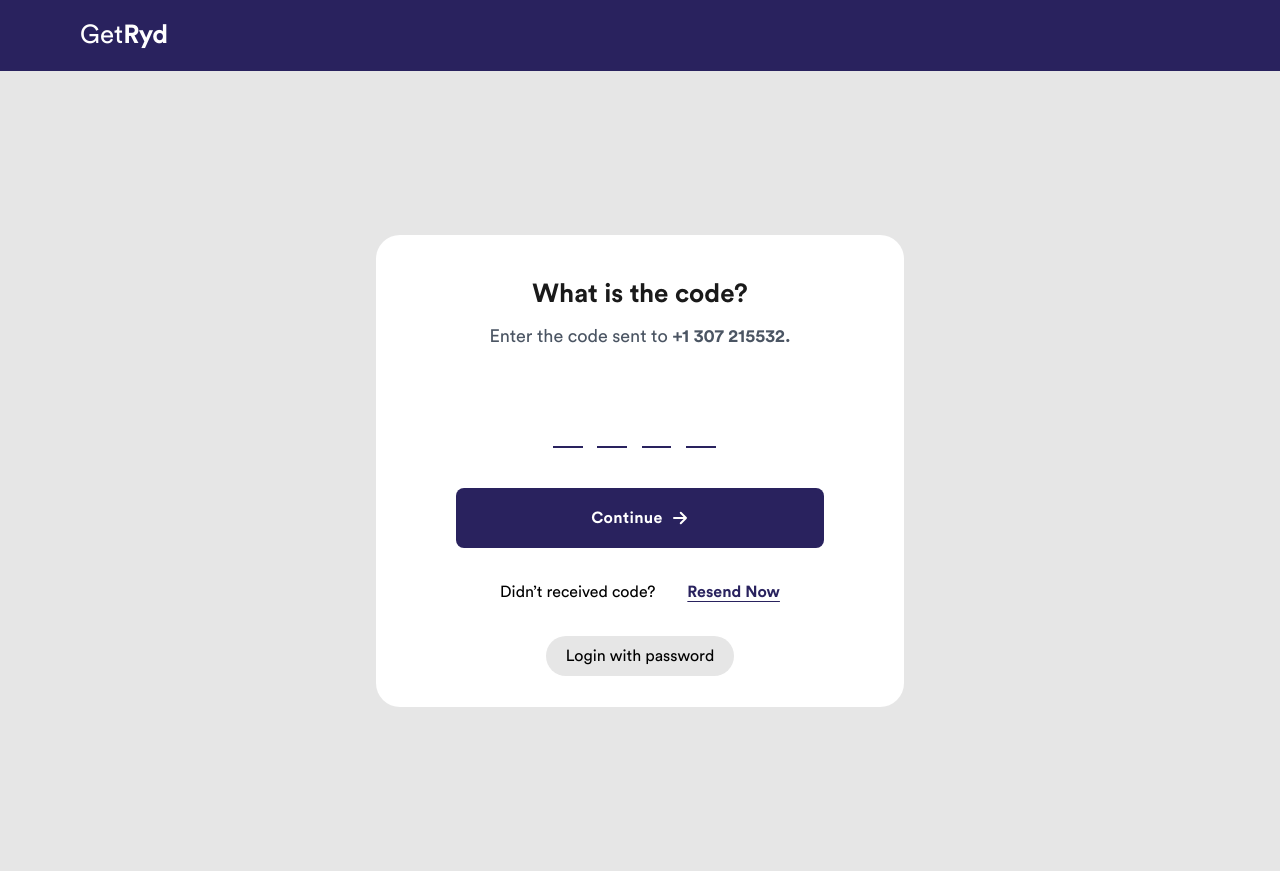
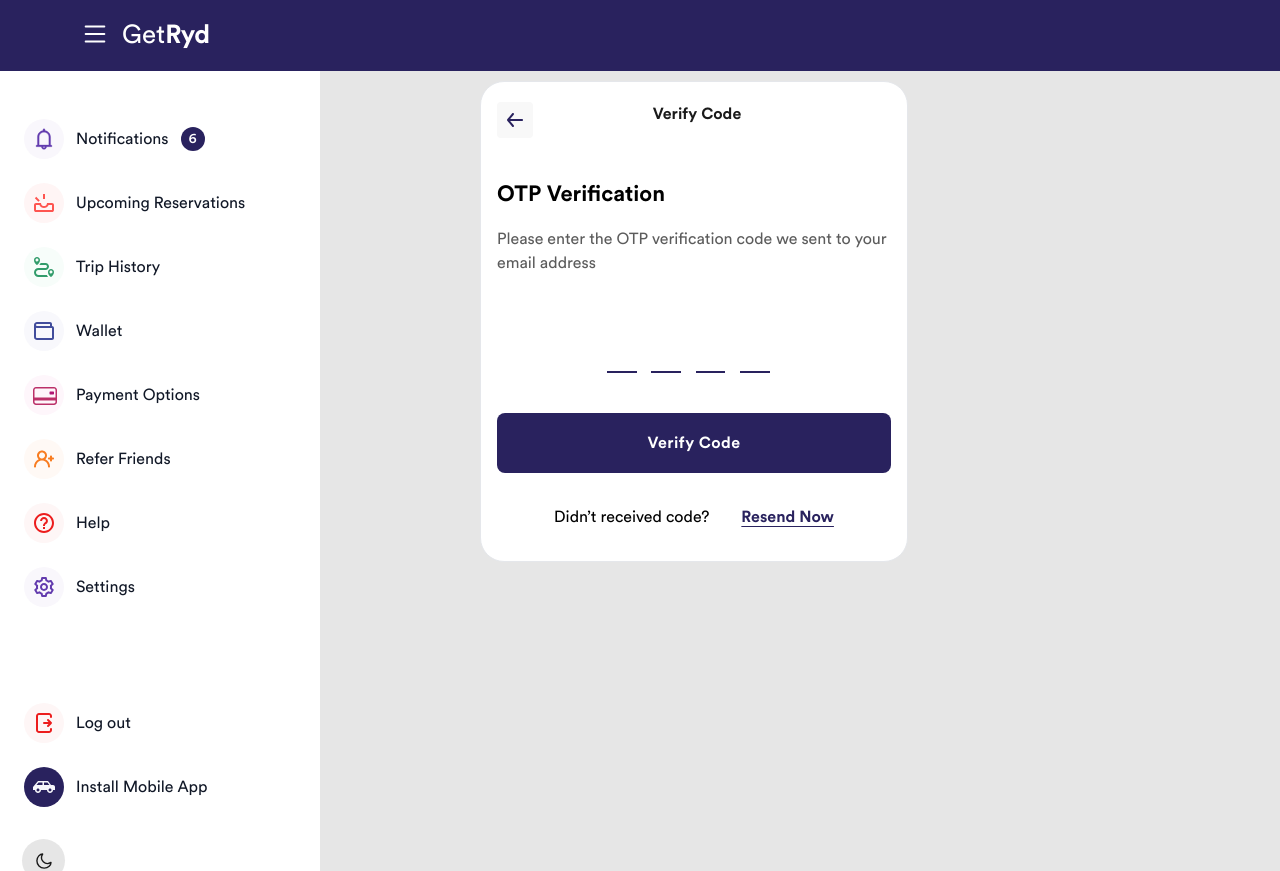
Before and after one commit to shohan-ch/ride-sharing-platform, a Next.js app: page /rider_profile/otp in a window 1280 px wide. Built offline with nearby package versions, Linux system fonts and the light colour scheme.

Commit message:
Page:created rider profile otp page

```diff
--- a/src/components/Auth/Otp.jsx
+++ b/src/components/Auth/Otp.jsx
@@ -1,27 +1,25 @@
-import { useRouter } from "next/router"
-import Button from "../Utils/Button/Button"
+import { useRouter } from "next/router";
+import Button from "../Utils/Button/Button";
 
 export default () => {
   const router = useRouter();
 
   const loginWithPassHandler = () => {
-    router.push('/loginwithPassword')
-  }
+    router.push("/loginwithPassword");
+  };
   const continueHandler = () => {
-    router.push('/riderForm')
-
-  }
+    router.push("/riderForm");
+  };
 
   return (
-
     <>
-      <section className="lg:flex lg:justify-center lg:items-center 2xs:w-full 2xs:block 2xs:h-full sm:w-full sm:block dark:bg-dark-bg h-screen">
-        <div className="lg:w-[528px] lg:h-[472px] lg:rounded-3xl lg:border-0 lg:dark:border bg-white lg:px-10 2xs:pb-20 2xs:dark:border-0 sm:pb-20 sm:dark:border-0 dark:bg-dark-bg">
-          <div className="lg:text-center lg:mt-10 lg:pt-0 2xs:text-left 2xs:px-5 2xs:pt-[100px] sm:text-left sm:px-10 sm:pt-[120px]">
-            <h1 className="text-26 2xs:text-22 dark:text-gray-2 mb-2 font-bold text-black">
+      <section className="h-screen dark:bg-dark-bg sm:block sm:w-full lg:flex lg:items-center lg:justify-center 2xs:block 2xs:h-full 2xs:w-full">
+        <div className="bg-white dark:bg-dark-bg sm:pb-20 sm:dark:border-0 lg:h-[472px] lg:w-[528px] lg:rounded-3xl lg:border-0 lg:px-10 lg:dark:border 2xs:pb-20 2xs:dark:border-0">
+          <div className="sm:px-10 sm:pt-[120px] sm:text-left lg:mt-10 lg:pt-0 lg:text-center 2xs:px-5 2xs:pt-[100px] 2xs:text-left">
+            <h1 className="mb-2 text-26 font-bold text-black dark:text-gray-2 2xs:text-22">
               What is the code?
             </h1>
-            <p className="2xs:text-sm 2xs:mb-5 sm:mb-5 dark:text-gray-2 mb-8 text-lg font-normal text-gray-600">
+            <p className="mb-8 text-lg font-normal text-gray-600 dark:text-gray-2 sm:mb-5 2xs:mb-5 2xs:text-sm">
               Enter the code sent to
               <span className="font-semibold"> +1 307 215532.</span>
             </p>
@@ -30,20 +28,23 @@ export default () => {
                 maxLength={4}
                 defaultValue=""
                 id="under_textInput"
-                className="under_textInput 2xs:float-left 2xs:mt-0 lg:my-10 lg:mx-auto 2xs:mb-10 sm:mb-10 focus:text-primary-500 dark:text-gray-2 dark:under_textInputDark"
+                className="under_textInput dark:under_textInputDark focus:text-primary-500 dark:text-gray-2 sm:mb-10 lg:my-10 lg:mx-auto 2xs:float-left 2xs:mt-0 2xs:mb-10"
               />
 
-
-              <Button color={"blue"} iconName="rightArrow" iconPosition="right" handler={continueHandler}>Continue</Button>
-
-
-
-              <p className="lg:mt-8 lg:text-base 2xs:text-center dark:text-gray-2 text-center">
+              <Button
+                color={"blue"}
+                iconName="rightArrow"
+                iconPosition="right"
+                handler={continueHandler}
+              >
+                Continue
+              </Button>
+              <p className="text-center dark:text-gray-2 lg:mt-8 lg:text-base 2xs:text-center">
                 Didn’t received code?
-                <span className="2xs:ml-4 ml-8 font-bold">
+                <span className="ml-8 font-bold 2xs:ml-4">
                   <a
                     href="index.html"
-                    className="text-primary-500 decoration-primary-500 underline-offset-4 dark:text-gray-2 dark:decoration-gray-2 underline"
+                    className="text-primary-500 underline decoration-primary-500 underline-offset-4 dark:text-gray-2 dark:decoration-gray-2"
                   >
                     Resend Now
                   </a>
@@ -52,8 +53,7 @@ export default () => {
               <div className="text-center">
                 <a
                   onClick={loginWithPassHandler}
-
-                  className="cursor-pointer inline-block mt-8 bg-gray-2 rounded-[32px] px-5 py-2 2xs:mt-6 2xs:mx-auto dark:bg-dark-2 dark:text-gray-2 hover:bg-gray-100 transition-all duration-200"
+                  className="mt-8 inline-block cursor-pointer rounded-[32px] bg-gray-2 px-5 py-2 transition-all duration-200 hover:bg-gray-100 dark:bg-dark-2 dark:text-gray-2 2xs:mx-auto 2xs:mt-6"
                 >
                   Login with password
                 </a>
@@ -61,10 +61,7 @@ export default () => {
             </div>
           </div>
         </div>
-        </section>
+      </section>
     </>
-
-
-
-  )
-}
+  );
+};
--- /dev/null
+++ b/src/components/RiderProfile/Otp/OtpCodeView.jsx
@@ -0,0 +1,59 @@
+import Link from "next/link";
+import Button from "@/components/Utils/Button/Button";
+
+export default () => {
+  return (
+    <>
+      <section className="sec items-center justify-center md:block md:h-full md:w-full lg:flex lg:justify-start lg:pl-[480px] lg:pt-[10px] 2xs:block 2xs:h-full 2xs:w-full">
+        <div className="wrapper relative  border  bg-white px-4 pt-5 dark:bg-dark-bg sm:pb-8 sm:dark:border-0 lg:w-[428px] lg:rounded-3xl lg:dark:border 2xs:h-screen 2xs:w-auto 2xs:pt-2 2xs:pb-10 2xs:dark:border-0">
+          <div className="sm:pt-4 sm:text-left lg:pt-0 2xs:px-0 2xs:pt-0 2xs:text-left">
+            <div className="scroll_div h-full dark:border-[#2C2C35]">
+              <div className="pickup_header mb-10 flex md:pl-[16px] md:pr-[76px] lg:pl-0 lg:pr-[30px] 2xs:mb-3 2xs:pr-4 2xs:pl-0">
+                <Link href="/rider_profile/verify_email">
+                  <img src="/assets/icons/back.svg" alt="svg_icon" />
+                </Link>
+                <h2 className="mx-auto font-extrabold text-black dark:text-gray-2 2xl:text-22 3xl:text-[24px] 2xs:text-[18px]">
+                  Verify Code
+                </h2>
+              </div>
+              <div className="rounded-5 mx-auto mt-2 rounded-lg px-0 dark:text-white 2xs:mt-2 2xs:pt-0">
+                <p className="font-bold md:text-[20px] lg:text-[22px] 2xs:text-[18px]">
+                  OTP Verification
+                </p>
+                <p className="mt-4 text-gray-light dark:text-white">
+                  Please enter the OTP verification code we sent to your email
+                  address
+                </p>
+              </div>
+              <div>
+                <form>
+                  <input
+                    maxLength={4}
+                    defaultValue=""
+                    id="under_textInput"
+                    className="under_textInput dark:under_textInputDark focus:text-primary-500 dark:text-gray-2 sm:mb-10 lg:my-10 lg:mx-auto 2xs:float-left 2xs:mt-0 2xs:mb-10"
+                  />
+
+                  <Button color="blue" handler={() => alert(123)}>
+                    Verify Code
+                  </Button>
+                </form>
+                <p className="text-center dark:text-gray-2 lg:mt-8 lg:text-base 2xs:text-center">
+                  Didn’t received code?
+                  <span className="ml-8 font-bold 2xs:ml-4">
+                    <a
+                      href="#"
+                      className="text-primary-500 underline decoration-primary-500 underline-offset-4 dark:text-gray-2 dark:decoration-gray-2"
+                    >
+                      Resend Now
+                    </a>
+                  </span>
+                </p>
+              </div>
+            </div>
+          </div>
+        </div>
+      </section>
+    </>
+  );
+};
--- a/src/components/RiderProfile/RiderProfileHome.jsx
+++ b/src/components/RiderProfile/RiderProfileHome.jsx
@@ -43,7 +43,8 @@ export default () => {
                   </p>
                 </div>
               </div>
-              <a href="./rider_verify_email.html">
+
+              <Link href={"/rider_profile/verify_email"}>
                 <div className="list mb-1 flex gap-[15px]  bg-white px-2 py-3 dark:border-gray-600 dark:bg-transparent dark:text-white dark:placeholder-gray-400 md:mb-2 md:h-[80px] md:pl-[30px] lg:h-[73px] lg:pl-[20px] 2xs:h-[63px] 2xs:pl-5">
                   <div className="flex items-center">
                     <IconSvg name={"profileMail"} />
@@ -57,7 +58,8 @@ export default () => {
                     </p>
                   </div>
                 </div>
-              </a>
+              </Link>
+
               <div className="list mb-1 flex gap-[15px]  bg-white px-2 py-3 dark:border-gray-600 dark:bg-transparent dark:text-white dark:placeholder-gray-400 md:mb-2 md:h-[80px] md:pl-[30px] lg:h-[73px] lg:pl-[20px] 2xs:h-[63px] 2xs:pl-5">
                 <div className="flex items-center">
                   <IconSvg name={"lock"} />
--- a/src/components/RiderProfile/VerifyEmail/VerifyEmailView.jsx
+++ b/src/components/RiderProfile/VerifyEmail/VerifyEmailView.jsx
@@ -1,7 +1,7 @@
 import InputField from "@/components/Forms/InputField";
 import Button from "@/components/Utils/Button/Button";
-import IconSvg from "@/icons/IconSvg";
 import Link from "next/link";
+import Router from "next/router";
 export default () => {
   return (
     <>
@@ -27,7 +27,7 @@ export default () => {
                 </p>
               </div>
               <div className="form">
-                <form action="rider_otp.html">
+                <form onSubmit={(e) => e.preventDefault()}>
                   <div className="px-4 sm:mb-8 2xs:mb-4">
                     <InputField
                       label="Email"
@@ -36,7 +36,12 @@ export default () => {
                   </div>
                   <div className="mx-auto mb-16 space-y-4 lg:pt-4">
                     <div className="absolute left-0 right-0 mx-4 md:bottom-0 lg:absolute lg:bottom-[0px] 2xs:fixed 2xs:bottom-[8px] 2xs:left-0 2xs:right-0">
-                      <Button color="blue">Send Code</Button>
+                      <Button
+                        color="blue"
+                        handler={() => Router.push("/rider_profile/otp")}
+                      >
+                        Send Code
+                      </Button>
                     </div>
                   </div>
                 </form>
--- /dev/null
+++ b/src/pages/rider_profile/otp.js
@@ -0,0 +1,5 @@
+import OtpCodeView from "@/components/RiderProfile/Otp/OtpCodeView";
+
+export default () => {
+  return <OtpCodeView />;
+};
```
